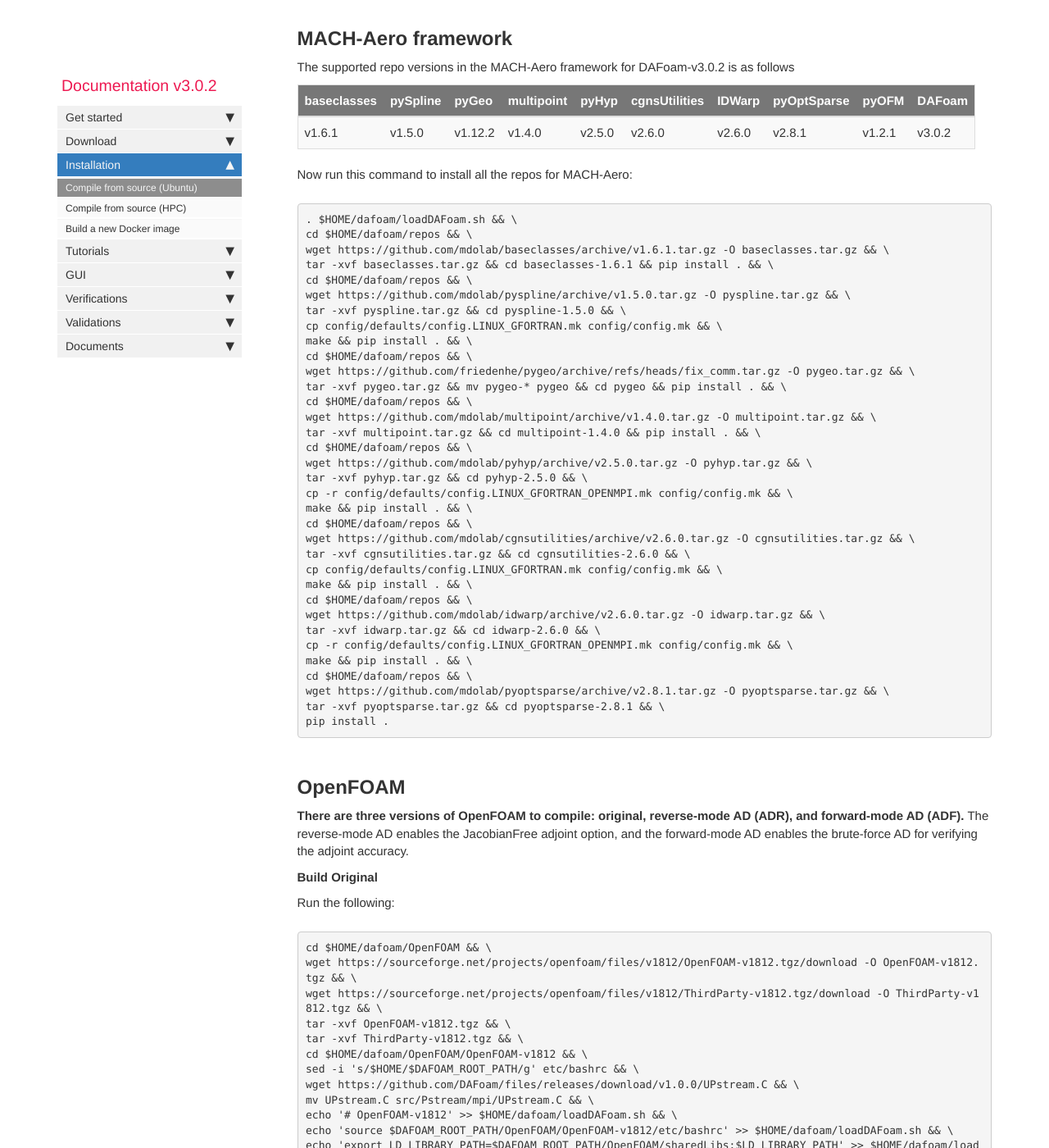
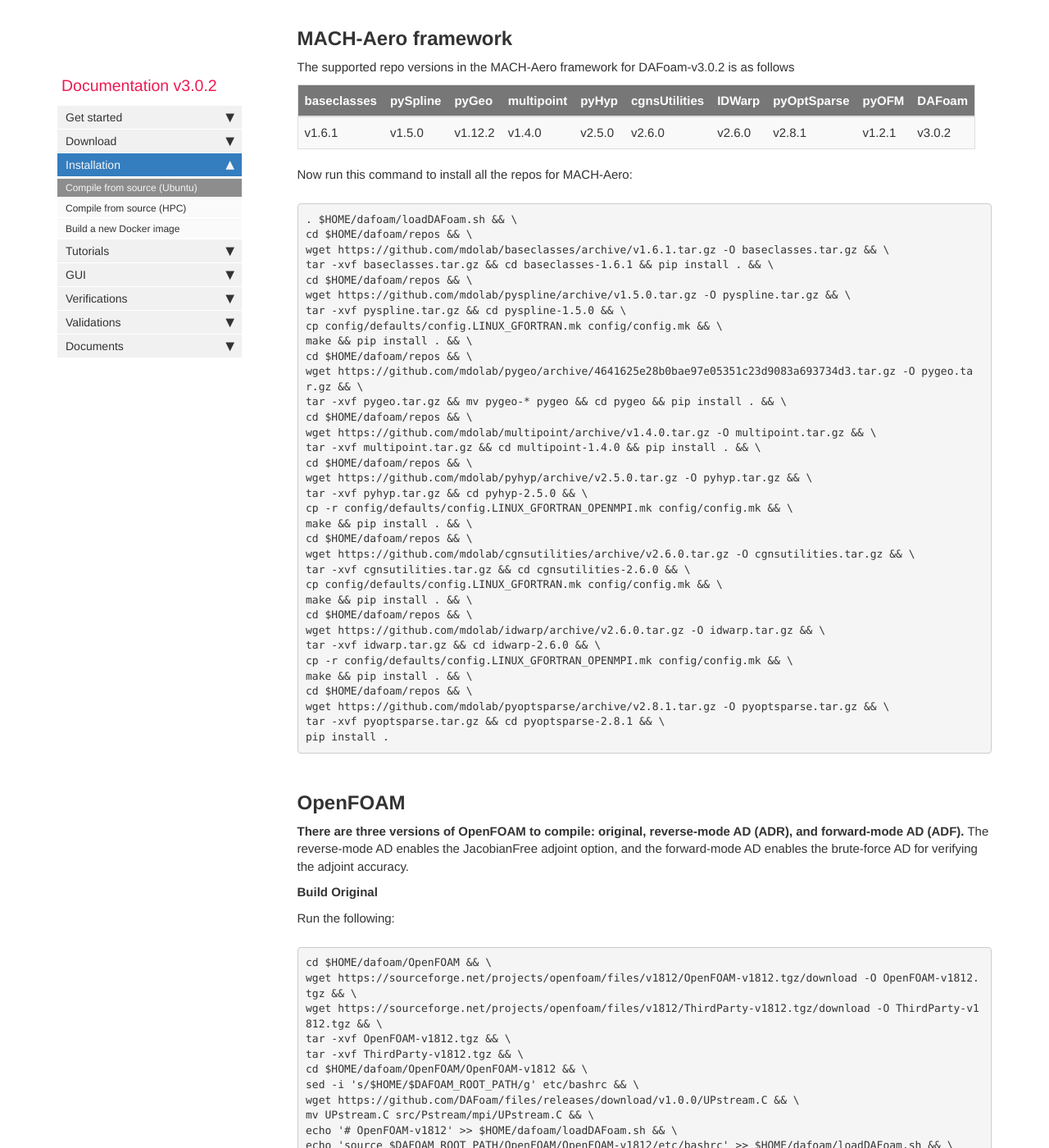
Before and after one commit to DAFoam/DAFoam.github.io, a Jekyll site: the page built from pages/mydoc/mydoc_installation_source.md, in a window 1280 px wide and 1400 px high, scrolled down 4754 px. Shown: the whole window at 82% size. Built offline with Jekyll 4.4.1, drawn with Linux system fonts in a browser that asks for light colours; comment, search, counter and statistics services are not loaded; part of the change alters nothing that is shown.

Commit message:
content update

```diff
--- a/pages/mydoc/mydoc_installation_source.md
+++ b/pages/mydoc/mydoc_installation_source.md
@@ -219,7 +219,7 @@ tar -xvf pyspline.tar.gz && cd pyspline-1.5.0 && \
 cp config/defaults/config.LINUX_GFORTRAN.mk config/config.mk && \
 make && pip install . && \
 cd $HOME/dafoam/repos && \
-wget https://github.com/friedenhe/pygeo/archive/refs/heads/fix_comm.tar.gz -O pygeo.tar.gz && \
+wget https://github.com/mdolab/pygeo/archive/4641625e28b0bae97e05351c23d9083a693734d3.tar.gz -O pygeo.tar.gz && \
 tar -xvf pygeo.tar.gz && mv pygeo-* pygeo && cd pygeo && pip install . && \
 cd $HOME/dafoam/repos && \
 wget https://github.com/mdolab/multipoint/archive/v1.4.0.tar.gz -O multipoint.tar.gz && \
```
